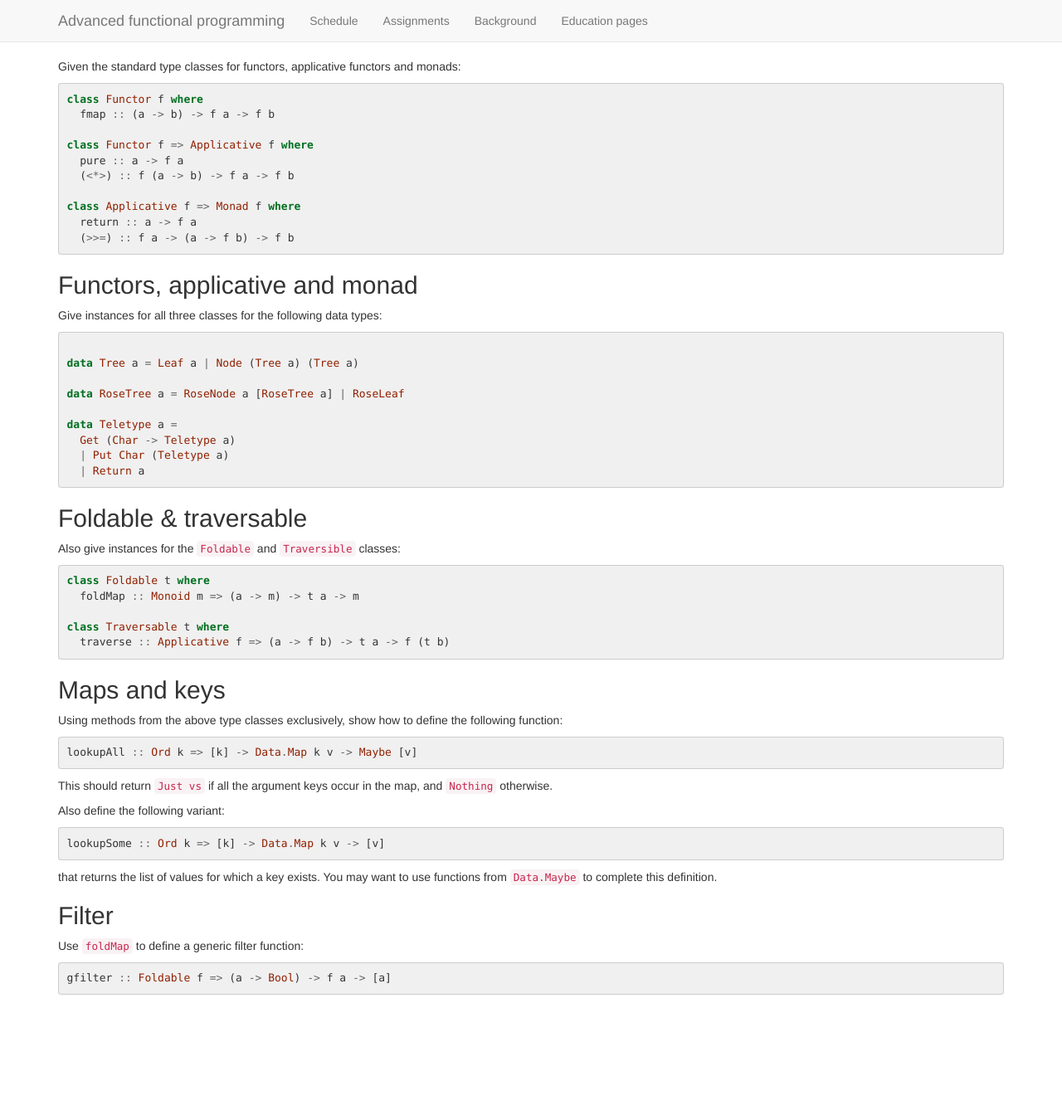
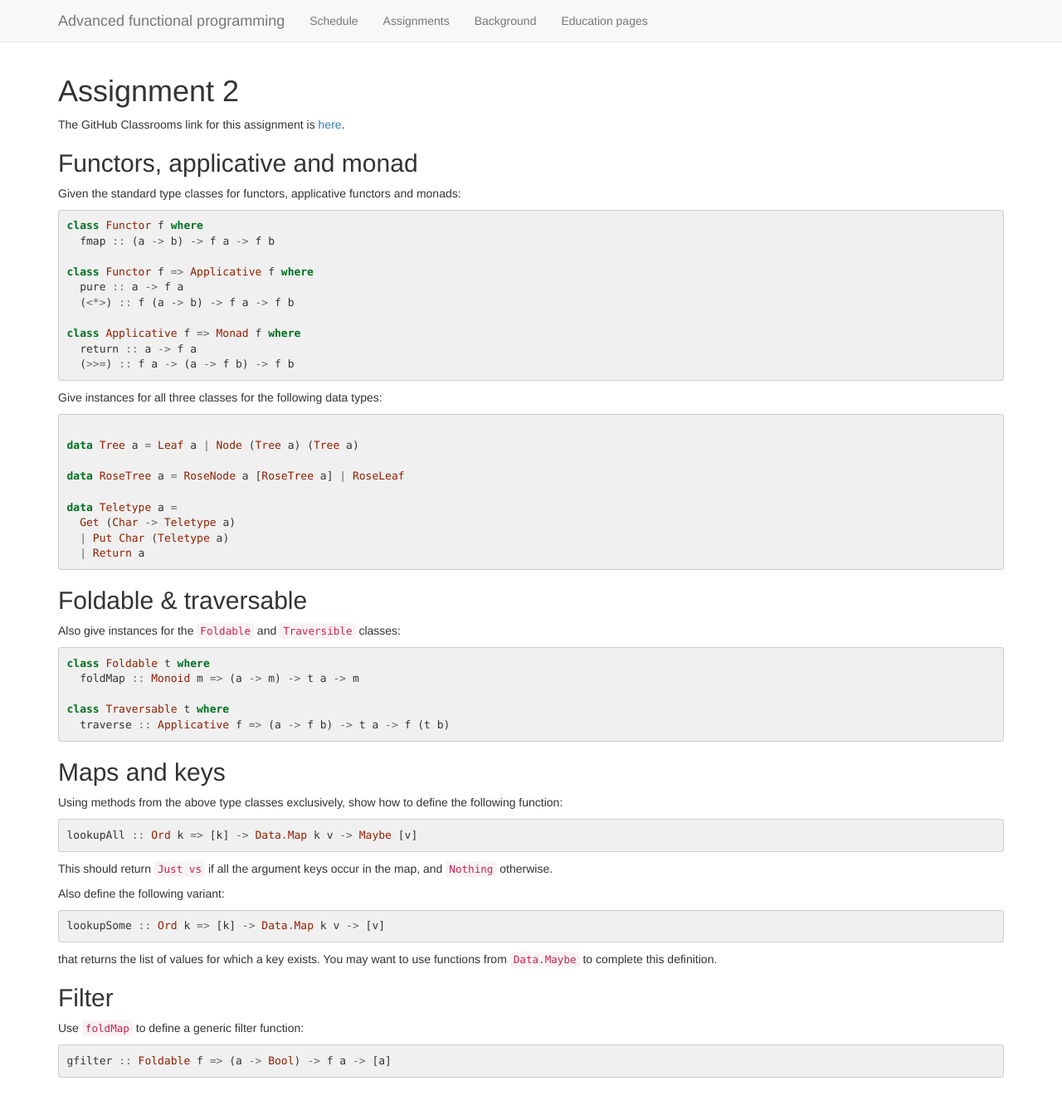
Before and after one commit to ywata/2018-AFP, a Jekyll site: the page built from assignment2.md, in a window 1280 px wide and 1359 px high. Shown: the top 1338 px of the window at 83% size. Built offline with Jekyll 4.4.1, drawn with Linux system fonts in a browser that asks for light colours; nearby versions of some CDN libraries.

Commit message:
Add links to GitHub Classrooms

```diff
--- a/assignment2.md
+++ b/assignment2.md
@@ -1,7 +1,13 @@
 ---
-title: Assignment 2 -- Functors, applicatives, and monads
+title: Assignment 2 -- Monads and other structures
 layout: default
 ---
+
+# Assignment 2
+
+The GitHub Classrooms link for this assignment is [here](https://classroom.github.com/a/4FyhBxrY).
+
+## Functors, applicative and monad
 
 Given the standard type classes for functors, applicative functors and
 monads:
```
Also changed, not shown: other parts of assignment2.md (+0 -2 lines), assignment3.md (+2 -0 lines).
